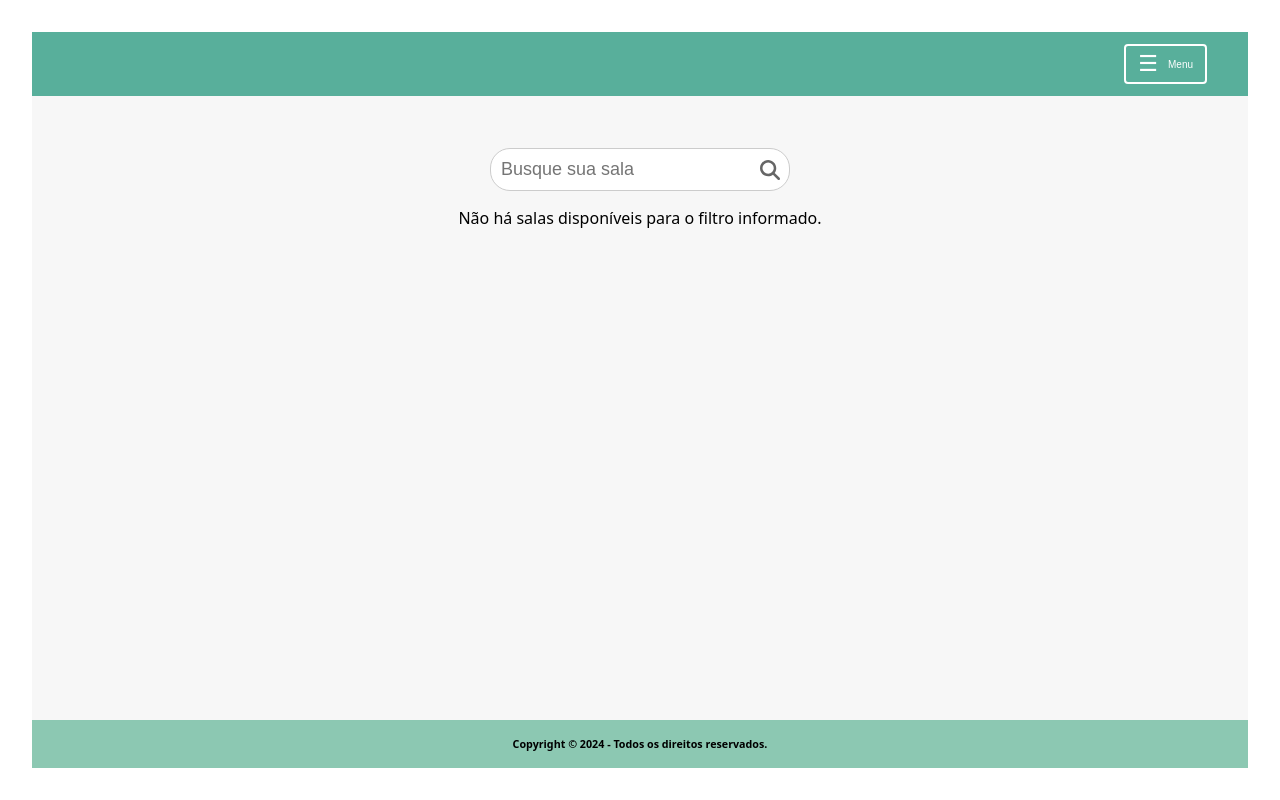
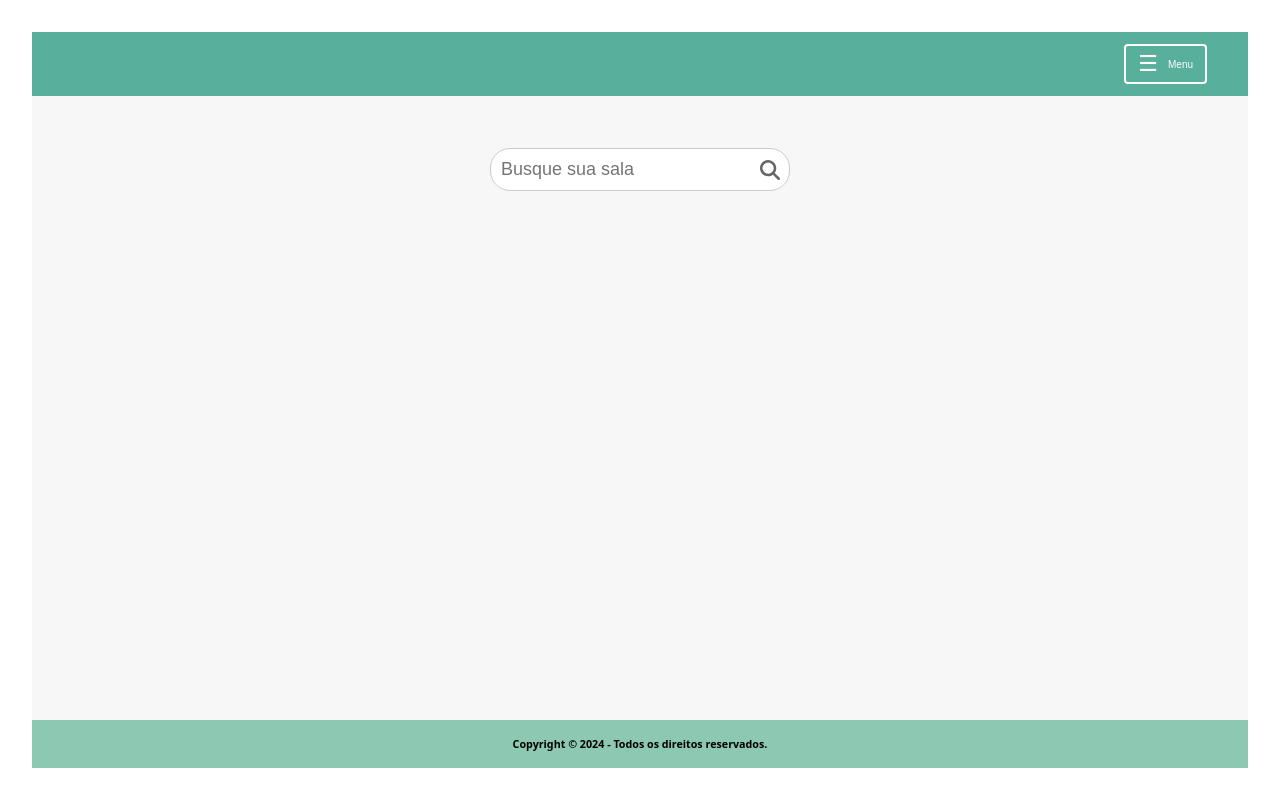
Before and after one commit to my-office-sa/my-office-sa-frontend, a React (Vite) app: page / in a window 1280 px wide. Built offline with nearby package versions, Linux system fonts and the light colour scheme.

Commit message:
correçao busca

```diff
--- a/src/paginas/PaginaInicial/PaginaInicial.jsx
+++ b/src/paginas/PaginaInicial/PaginaInicial.jsx
@@ -11,6 +11,7 @@ const PaginaInicial = () => {
   const [listaSalas, setListaSalas] = useState([]);
   const [salasFiltradas, setSalasFiltradas] = useState([]);
   const [pesquisa, setPesquisa] = useState('');
+  const [buscaRealizada, setBuscaRealizada] = useState(false);
 
   useEffect(() => {
     const salasDoLocalStorage = instanciaServicoSalas.listar();
@@ -21,6 +22,7 @@ const PaginaInicial = () => {
   const filtrarSalas = (e) => {
     const termoPesquisa = e.target.value.toLowerCase();
     setPesquisa(termoPesquisa);
+    setBuscaRealizada(true);
 
     if (termoPesquisa === '') {
       setSalasFiltradas(listaSalas);
@@ -53,7 +55,7 @@ const PaginaInicial = () => {
       </div>
 
       <div>
-        {salasFiltradas.length === 0 ? (
+        {buscaRealizada && salasFiltradas.length === 0 ? (
           <p>Não há salas disponíveis para o filtro informado.</p>
         ) : (
           salasFiltradas.map((sala) => (
```
